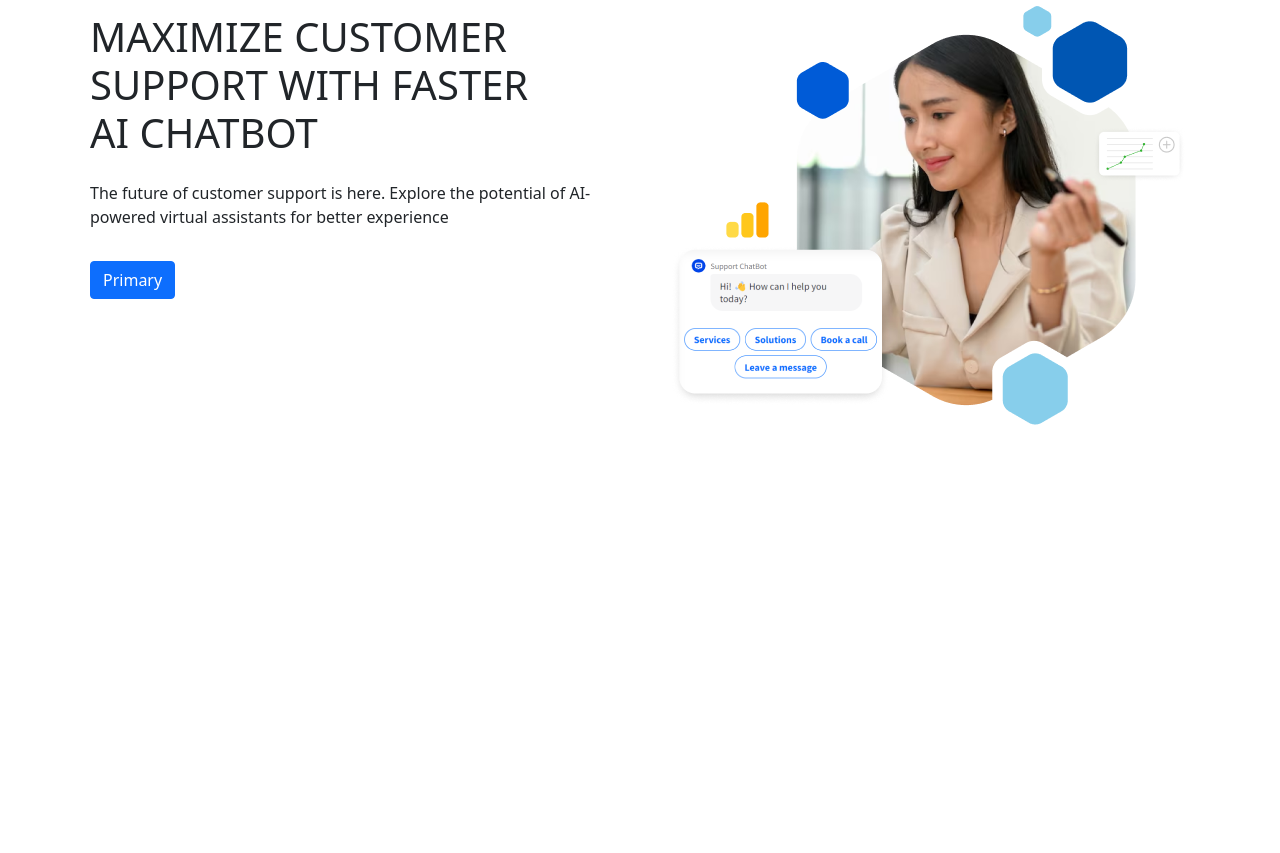
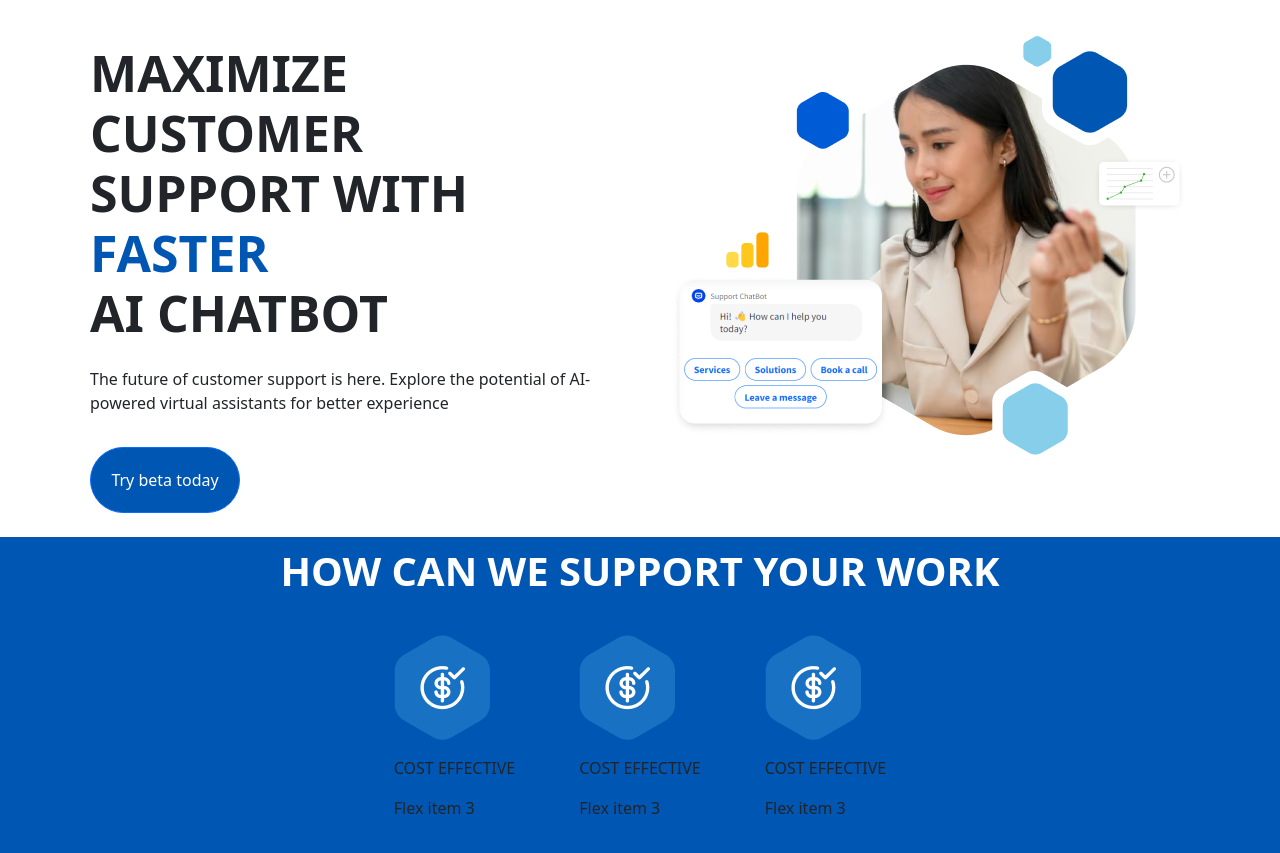
Before and after one commit to baharma/fe-test, a website built with Vite: page index.html in a window 1280 px wide. Shown: the part 81-934 px from the top of the page. Before the commit the page ends 800 px from the top, so only its background shows below. Built offline with nearby package versions, Linux system fonts and the light colour scheme.

Commit message:
feat(ui): 1 dan 4

```diff
--- a/index.html
+++ b/index.html
@@ -6,7 +6,7 @@
     <meta name="viewport" content="width=device-width, initial-scale=1.0" />
      <!-- Bootstrap CSS -->
      <link href="https://cdn.jsdelivr.net/npm/bootstrap@5.0.2/dist/css/bootstrap.min.css" rel="stylesheet" integrity="sha384-EVSTQN3/azprG1Anm3QDgpJLIm9Nao0Yz1ztcQTwFspd3yD65VohhpuuCOmLASjC" crossorigin="anonymous">
-
+    <link rel="stylesheet" href="style.css">
     <title>Vite App</title>
   </head>
   <body>
@@ -19,12 +19,12 @@
         </div>
       </nav>
     </div>
-    <div class="container">
+    <div class="container hero">
       <div class="row">
         <div class="col">
           <div class="d-flex flex-column mb-3">
             <div class="p-2">
-              <h1>
+              <h1 class="bold">
                 MAXIMIZE CUSTOMER <br> SUPPORT WITH <span>FASTER</span> <br> AI CHATBOT
               </h1>
             </div>
@@ -35,7 +35,7 @@ AI-powered virtual assistants for better experience
               </p>
             </div>
             <div class="p-2">
-              <button type="button" class="btn btn-primary">Primary</button>
+              <button type="button" class="btn btn-primary rounded-pill primary-backgorund">Try beta today</button>
             </div>
           </div>
         </div>
@@ -44,6 +44,53 @@ AI-powered virtual assistants for better experience
         </div>
       </div>
     </div>
+
+    <div class="background-primary">
+      <div class="container ">
+        <div class="d-flex justify-content-center">
+          <h1 class="judul">HOW CAN WE SUPPORT YOUR WORK</h1>
+        </div>
+        <div class="d-flex justify-content-center">
+          <div class="row">
+            <div class="col p-3 m-2">
+              <div class="d-flex flex-column mb-3">
+                <div class="p-2">
+                  <img src="public/image/Group 93.png" alt="">
+                </div>
+                <div class="p-2">
+                  COST EFFECTIVE
+                </div>
+                <div class="p-2">Flex item 3</div>
+              </div>
+            </div>
+            <div class="col p-3 m-2">
+              <div class="d-flex flex-column mb-3">
+                <div class="p-2">
+                  <img src="public/image/Group 93.png" alt="">
+                </div>
+                <div class="p-2">
+                  COST EFFECTIVE
+                </div>
+                <div class="p-2">Flex item 3</div>
+              </div>
+            </div>
+            <div class="col p-3 m-2">
+              <div class="d-flex flex-column mb-3">
+                <div class="p-2">
+                  <img src="public/image/Group 93.png" alt="">
+                </div>
+                <div class="p-2">
+                  COST EFFECTIVE
+                </div>
+                <div class="p-2">Flex item 3</div>
+              </div>
+            </div>
+          </div>
+        </div>
+
+      </div>
+    </div>
+
     <script src="https://cdn.jsdelivr.net/npm/bootstrap@5.0.2/dist/js/bootstrap.bundle.min.js" integrity="sha384-MrcW6ZMFYlzcLA8Nl+NtUVF0sA7MsXsP1UyJoMp4YLEuNSfAP+JcXn/tWtIaxVXM" crossorigin="anonymous"></script>
 
   </body>
--- a/style.css
+++ b/style.css
@@ -1,96 +1,27 @@
-:root {
-  font-family: Inter, system-ui, Avenir, Helvetica, Arial, sans-serif;
-  line-height: 1.5;
-  font-weight: 400;
-
-  color-scheme: light dark;
-  color: rgba(255, 255, 255, 0.87);
-  background-color: #242424;
-
-  font-synthesis: none;
-  text-rendering: optimizeLegibility;
-  -webkit-font-smoothing: antialiased;
-  -moz-osx-font-smoothing: grayscale;
+.bold{
+  font-weight: bold;
+  font-size: 50px;
+}
+.bold span{
+  color: #0056B3;
 }
 
-a {
-  font-weight: 500;
-  color: #646cff;
-  text-decoration: inherit;
-}
-a:hover {
-  color: #535bf2;
+.hero{
+  margin-top: 30px;
 }
 
-body {
-  margin: 0;
-  display: flex;
-  place-items: center;
-  min-width: 320px;
-  min-height: 100vh;
+.primary-backgorund{
+  background-color: #0056B3;
+  padding: 20px;
+  width: 150px;
 }
 
-h1 {
-  font-size: 3.2em;
-  line-height: 1.1;
+.background-primary{
+  background-color: #0056B3;
+  padding: 10px;
 }
 
-#app {
-  max-width: 1280px;
-  margin: 0 auto;
-  padding: 2rem;
-  text-align: center;
+.judul{
+  font-weight: bold;
+  color: white;
 }
-
-.logo {
-  height: 6em;
-  padding: 1.5em;
-  will-change: filter;
-  transition: filter 300ms;
-}
-.logo:hover {
-  filter: drop-shadow(0 0 2em #646cffaa);
-}
-.logo.vanilla:hover {
-  filter: drop-shadow(0 0 2em #f7df1eaa);
-}
-
-.card {
-  padding: 2em;
-}
-
-.read-the-docs {
-  color: #888;
-}
-
-button {
-  border-radius: 8px;
-  border: 1px solid transparent;
-  padding: 0.6em 1.2em;
-  font-size: 1em;
-  font-weight: 500;
-  font-family: inherit;
-  background-color: #1a1a1a;
-  cursor: pointer;
-  transition: border-color 0.25s;
-}
-button:hover {
-  border-color: #646cff;
-}
-button:focus,
-button:focus-visible {
-  outline: 4px auto -webkit-focus-ring-color;
-}
-
-@media (prefers-color-scheme: light) {
-  :root {
-    color: #213547;
-    background-color: #ffffff;
-  }
-  a:hover {
-    color: #747bff;
-  }
-  button {
-    background-color: #f9f9f9;
-  }
-}
```
Also changed, not shown: public/image/Group 93.png (added), public/image/Group 94.png (added), public/image/Group 95.png (added).
